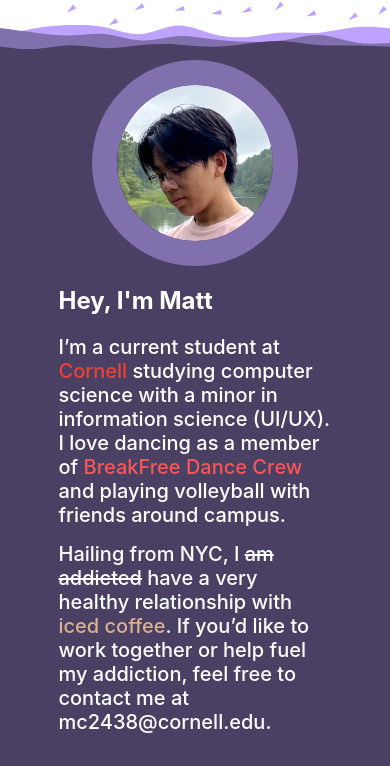
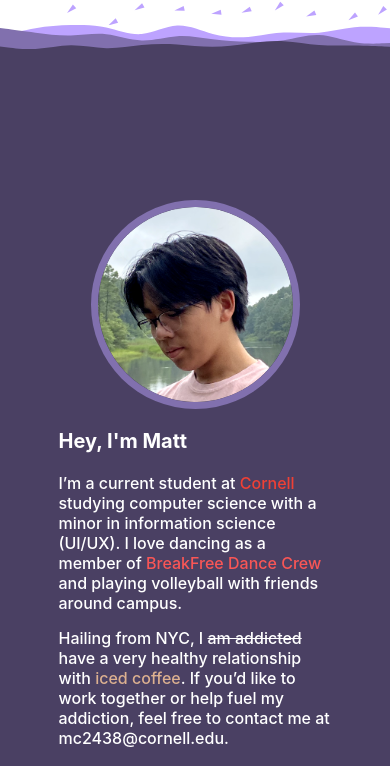
Before and after one commit to MattChann/mattchann.github.io, a plain HTML site: page index.html in a window 390 px wide. Shown: the part 819-1585 px from the top of the page. Drawn offline with Linux system fonts and the light colour scheme; a web font is replaced by a local one.

Commit message:
Fix about section responsiveness

```diff
--- a/css/site.css
+++ b/css/site.css
@@ -5,7 +5,7 @@ body {
     -ms-overflow-style: none;
     scrollbar-width: none;
     font-family: 'SF Pro Display', sans-serif;
-    font-size: 20px;
+    font-size: 16px;
 }
 
 body::-webkit-scrollbar {
@@ -51,6 +51,7 @@ nav div {
 .center {
     display: flex;
     justify-content: center;
+    align-content: center;
 }
 
 .content {
@@ -121,10 +122,9 @@ h3 {
 
 #about-content {
     max-width: 1000px;
-    /* width: 100vw; */
     display: flex;
     flex-direction: row;
-    /* flex-wrap: wrap; */
+    justify-content: center;
     align-items: center;
     gap: 0px 50px;
 }
@@ -133,7 +133,7 @@ h3 {
     border-style: solid;
     border-color: #8170AE;
     border-radius: 100%;
-    border-width: 25px;
+    border-width: 2vw;
     width: 40%;
 }
 
@@ -142,7 +142,7 @@ h3 {
 }
 
 h4 {
-    font-size: 24px;
+    font-size: 20px;
     margin-top: 20px;
     margin-bottom: 20px;
 }
@@ -244,6 +244,11 @@ footer {
         flex-direction: column;
     }
 
+    #headshot {
+        width: 50%;
+
+    }
+
     .project {
         flex-direction: column;
     }
```
